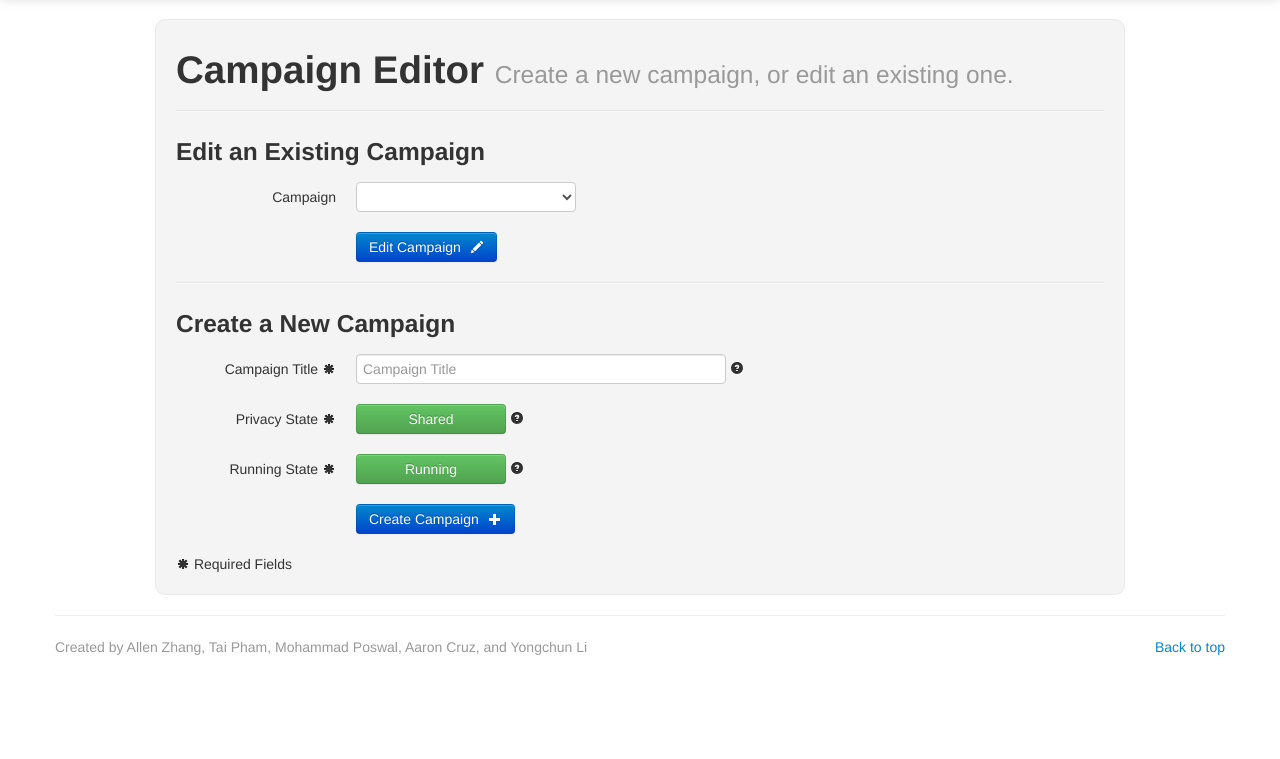
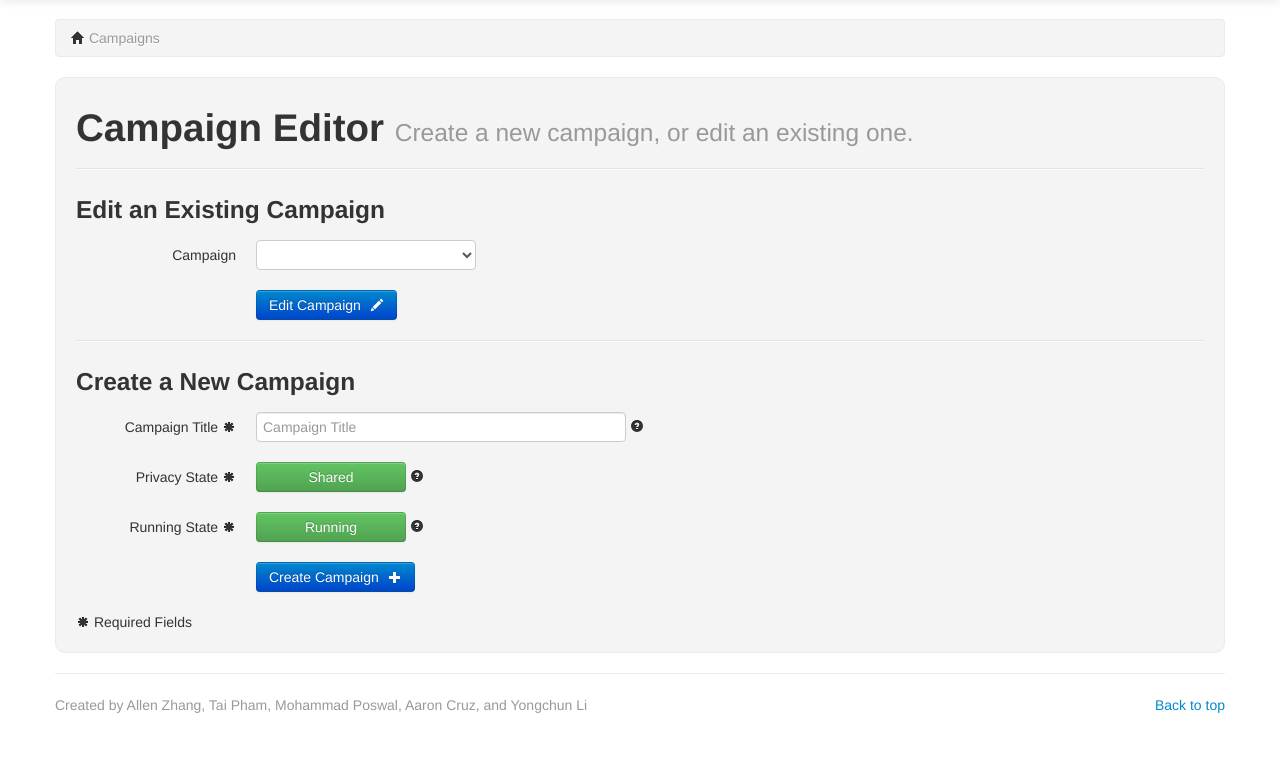
Before and after one commit to OhmageTeam1/Ohmage, a PHP site: page /campaign.php in a window 1280 px wide. Shown: the part 41-800 px from the top of the page. Run offline with PHP 8.4, Linux system fonts and the light colour scheme; the visitor is signed in with stand-in values (Sample User, id 1); lists and menus that the app fills with data are empty.

Commit message:
added breadcrumbs

```diff
--- a/campaign.php
+++ b/campaign.php
@@ -28,8 +28,13 @@
             include('navbar.php');
         ?>
         <div class="container">
+            <div class="breadcrumbsNav">
+                <ul class="breadcrumb">
+                    <li class="active" id="homeBreadcrumb"><i class="icon-home"></i> Campaigns</li>
+                </ul>
+            </div>
             <div class="row">
-                <div class="offset1 span10 content">
+                <div class="span12 content">
                     <div class="boxRounded boxDark">
                         <h1>Campaign Editor <small>Create a new campaign, or edit an existing one.</small></h1>
                         <div class="existing-campaigns">
--- a/css/layout.css
+++ b/css/layout.css
@@ -1,5 +1,9 @@
 body {
     padding-top: 60px;
+}
+.breadcrumb {
+    background-color: #F4F4F4;
+    border: 1px solid #EAEAEA;
 }
 .box {
     background-color: #FFF;
@@ -35,3 +39,6 @@ body {
 .hide {
     display: none;
 }
+#homeBreadcrumb i.icon-home {
+    margin-top: 1px;
+}
--- a/js/campaign.js
+++ b/js/campaign.js
@@ -55,7 +55,7 @@ $(function() {
                 'runningState': $('#runningStateBtn').html(),
                 'campaign': campaignEditor.createCampaign(title)
             };
-
+            $.cookie('currentCampaign', campaignWrapper['campaign']['campaignName']);
             localStorage['campaignWrapper'] = JSON.stringify(campaignWrapper);
         }
     });
--- a/js/prompt.js
+++ b/js/prompt.js
@@ -6,6 +6,8 @@ var typeArray = new Array(); // array of type (message, prompt, etc..)
 var arrayIndex = 0; // array index
 var isEdit = false;
 var editIndex = 0;
+
+var campaignWrapper = $.parseJSON(localStorage['campaignWrapper']);
 
 function showValues() {
     $("#previousItem").empty();
--- a/js/survey.js
+++ b/js/survey.js
@@ -1,3 +1,5 @@
+var campaignWrapper = $.parseJSON(localStorage['campaignWrapper']);
+
 $(function() {
     $('.formToggleBtn').click(function(e) {
         var $this = $(this);
@@ -13,7 +15,6 @@ $(function() {
     });
 
     $('#surveyForm').submit(function(e) {
-        var campaignWrapper = $.parseJSON(localStorage['campaignWrapper']);
         var surveyData = {};
 
         // Extract all form data and show error to user if present
@@ -48,6 +49,7 @@ $(function() {
             }
             e.preventDefault();
         } else {
+            $.cookie('currentSurvey', campaignWrapper['campaign']['surveys']['survey'].length - 1);
             localStorage['campaignWrapper'] = JSON.stringify(campaignWrapper);
         }
     });
```
Also changed, not shown: js/breadcrumb.js (added, +24 -0 lines), js/form-helper.js (deleted, +0 -9 lines), prompt.php (+9 -1 lines), survey.php (+7 -0 lines).
